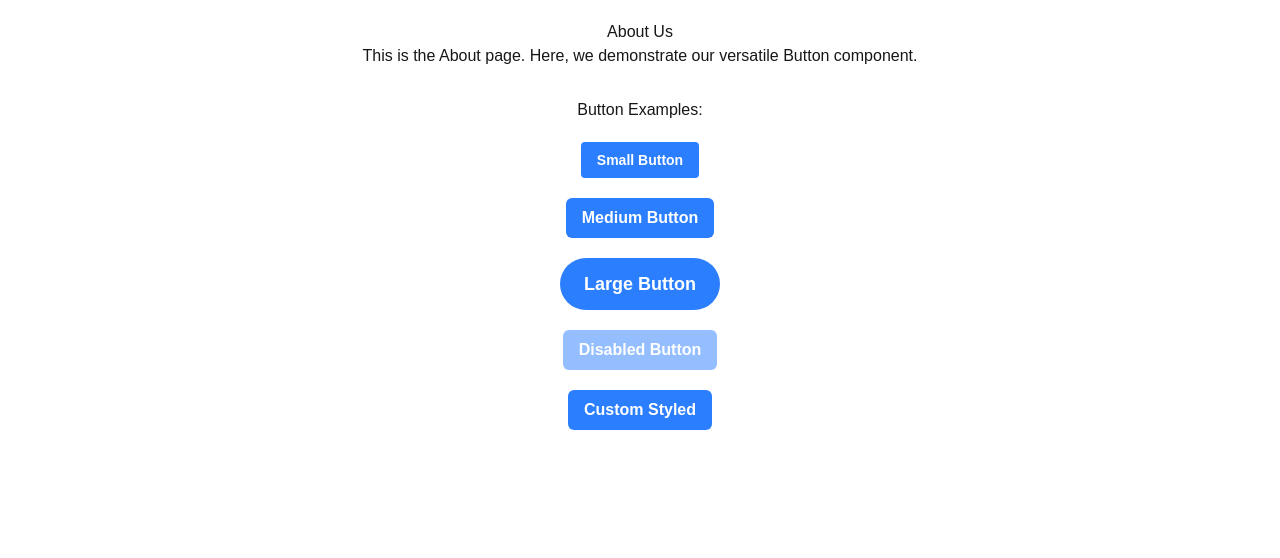
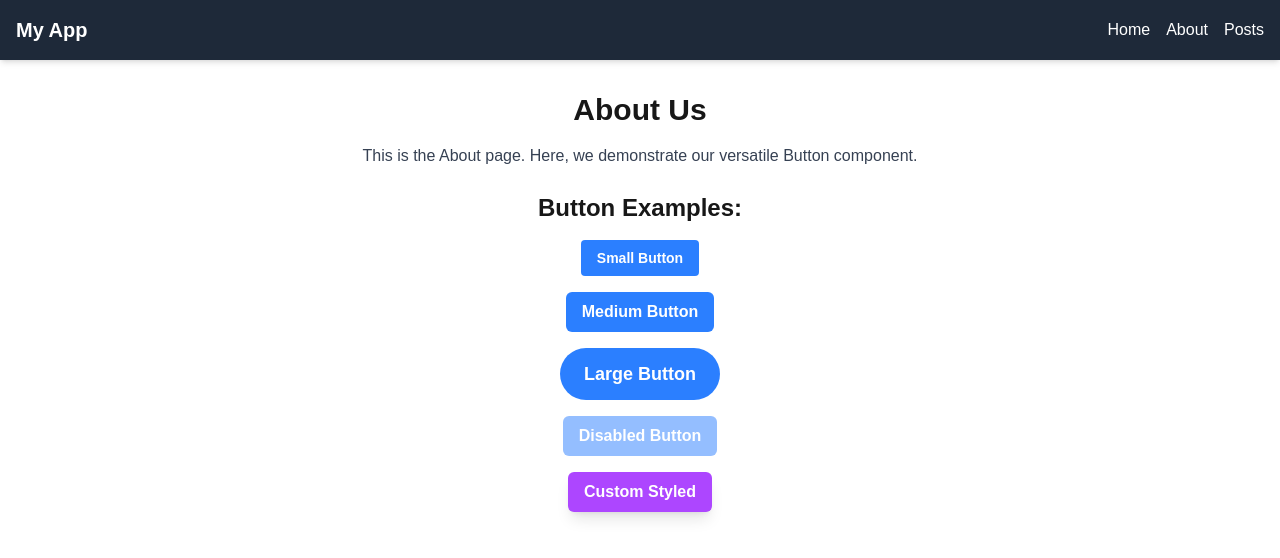
Before and after one commit to mojet66/alx-project-0x02-setup, a Next.js app in the folder alx-project-0x02/: page /about in a window 1280 px wide. Shown: the top 558 px of the page. Built offline with nearby package versions, Linux system fonts and the light colour scheme.

Commit message:
Implement a PostCard Component

```diff
--- a/alx-project-0x02/components/layout/Header.tsx
+++ b/alx-project-0x02/components/layout/Header.tsx
@@ -1,16 +1,43 @@
 import Link from "next/link";
 import React from "react";
 
-const Header = () => {
+// const Header = () => {
+//   return (
+//     <header>
+//       <nav>
+//         <ul>
+//           <li>
+//             <Link href="/home">Home</Link>
+//           </li>
+//           <li>
+//             <Link href="/about">About</Link>
+//           </li>
+//         </ul>
+//       </nav>
+//     </header>
+//   );
+// };
+
+const Header: React.FC = () => {
   return (
-    <header>
-      <nav>
-        <ul>
+    <header className="bg-gray-800 shadow-md p-4 text-white">
+      <nav className="flex justify-between items-center mx-auto container">
+        <div className="font-bold text-xl">My App</div>
+        <ul className="flex space-x-4">
           <li>
-            <Link href="/home">Home</Link>
+            <Link href="/home" className="hover:text-gray-300">
+              Home
+            </Link>
           </li>
           <li>
-            <Link href="/about">About</Link>
+            <Link href="/about" className="hover:text-gray-300">
+              About
+            </Link>
+          </li>
+          <li>
+            <Link href="/posts" className="hover:text-gray-300">
+              Posts
+            </Link>
           </li>
         </ul>
       </nav>
--- a/alx-project-0x02/pages/about.tsx
+++ b/alx-project-0x02/pages/about.tsx
@@ -1,5 +1,6 @@
 import React from "react";
-import Button from "@/components/common/Button"; // Adjust the path if necessary
+import Button from "@/components/common/Button";
+import Header from "@/components/layout/Header";
 
 const AboutPage: React.FC = () => {
   const handleButtonClick = (buttonName: string) => {
@@ -7,24 +8,18 @@ const AboutPage: React.FC = () => {
   };
 
   return (
-    <div style={{ padding: "20px", textAlign: "center" }}>
-      <h1>About Us</h1>
-      <p>
+    <div>
+      <Header /> {/* Use the Header component here */}
+      <main className="mx-auto mt-4 p-4 text-center container">
+        <h1 className="mb-4 font-bold text-3xl">About Us</h1>
+        <p className="mb-6 text-gray-700">
           This is the About page. Here, we demonstrate our versatile Button
           component.
         </p>
 
-      <div
-        style={{
-          marginTop: "30px",
-          display: "flex",
-          flexDirection: "column",
-          gap: "20px",
-          alignItems: "center",
-        }}
-      >
-        <h2>Button Examples:</h2>
+        <h2 className="mb-4 font-semibold text-2xl">Button Examples:</h2>
 
+        <div className="flex flex-col items-center gap-4">
           {/* Small, rounded-sm Button */}
           <Button
             size="small"
@@ -57,29 +52,18 @@ const AboutPage: React.FC = () => {
             Disabled Button
           </Button>
 
-        {/* Example with custom class */}
+          {/* Example with custom class (Tailwind class added to demonstration) */}
           <Button
             size="medium"
             shape="rounded-md"
-          className="my-custom-button-style" // You'd define this in your global CSS
+            className="bg-purple-500 hover:bg-purple-600 shadow-lg" // Example custom Tailwind classes
             onClick={() => handleButtonClick("Custom Styled")}
           >
             Custom Styled
           </Button>
         </div>
-
-      <style jsx>{`
-        /* This is an example of how you might define custom styles if not using a framework */
-        .my-custom-button-style {
-          background-color: #ff5733; /* A different color */
-          box-shadow: 2px 2px 5px rgba(0, 0, 0, 0.2);
-        }
-        .my-custom-button-style:hover {
-          background-color: #e64a2d;
-        }
-      `}</style>
+      </main>
     </div>
   );
 };
-
 export default AboutPage;
--- a/alx-project-0x02/pages/home.tsx
+++ b/alx-project-0x02/pages/home.tsx
@@ -2,41 +2,41 @@ import Header from "@/components/layout/Header";
 import Card from "@/components/common/Card";
 import React from "react";
 import { v4 as uuidv4 } from "uuid"; // For generating unique IDs for posts
-import PostModal from "../components/common/PostModal";
-import { Post } from "../interfaces"; // Import the Post interface
+import PostModal from "@/components/common/PostModal";
+import { Post } from "@/interfaces"; // Import the Post interface
 
-const Homepage = () => {
-  return (
-    <div>
-      <Header />
-      <div>
-        <h1>This is the heading to my homepage</h1>
-      </div>
-      <div>
-        <Card
-          title="First Card"
-          content="This is the content of the first card. It contains some interesting information."
-        />
-        <Card
-          title="Second Card"
-          content="Here's some crucial content for the second card. Pay close attention to this!"
-        />
+// const Homepage = () => {
+//   return (
+//     <div>
+//       <Header />
+//       <div>
+//         <h1>This is the heading to my homepage</h1>
+//       </div>
+//       <div>
+//         <Card
+//           title="First Card"
+//           content="This is the content of the first card. It contains some interesting information."
+//         />
+//         <Card
+//           title="Second Card"
+//           content="Here's some crucial content for the second card. Pay close attention to this!"
+//         />
 
-        <Card
-          title="Third Card: Fun Facts"
-          content="Did you know that the average person walks the equivalent of three times around the world in a lifetime?"
-        />
+//         <Card
+//           title="Third Card: Fun Facts"
+//           content="Did you know that the average person walks the equivalent of three times around the world in a lifetime?"
+//         />
 
-        <Card
-          title="Fourth Card: Project Update"
-          content="The project is progressing well and is on track for its scheduled release."
-        />
-      </div>
-    </div>
-  );
-};
+//         <Card
+//           title="Fourth Card: Project Update"
+//           content="The project is progressing well and is on track for its scheduled release."
+//         />
+//       </div>
+//     </div>
+//   );
+// };
 
-const HomePage: React.FC = () => {
+const Homepage: React.FC = () => {
   const [isModalOpen, setIsModalOpen] = useState(false);
   const [posts, setPosts] = useState<Post[]>([
     {
@@ -83,24 +83,18 @@ const HomePage: React.FC = () => {
 
   return (
     <div>
-      <h1>Welcome to the Home Page!</h1>
+      <Header />
+      <main className="mx-auto mt-4 p-4 container">
+        <h1 className="mb-4 font-bold text-3xl">Welcome to the Home Page!</h1>
 
         <button
           onClick={handleOpenModal}
-        style={{
-          padding: "10px 20px",
-          backgroundColor: "#28a745",
-          color: "white",
-          border: "none",
-          borderRadius: "4px",
-          cursor: "pointer",
-          marginBottom: "20px",
-        }}
+          className="bg-green-500 hover:bg-green-600 mb-6 px-5 py-2 rounded-md focus:outline-none focus:ring-2 focus:ring-green-500 focus:ring-offset-2 text-white"
         >
           Add New Post
         </button>
 
-      <div style={{ display: "flex", flexWrap: "wrap" }}>
+        <div className="flex flex-wrap gap-4">
           {posts.map((post) => (
             <Card key={post.id} title={post.title} content={post.content} />
           ))}
@@ -111,8 +105,8 @@ const HomePage: React.FC = () => {
           onClose={handleCloseModal}
           onSubmit={handleAddPost}
         />
+      </main>
     </div>
   );
 };
-
 export default Homepage;
--- /dev/null
+++ b/alx-project-0x02/pages/posts.tsx
@@ -0,0 +1,23 @@
+import React from "react";
+import Header from "@/components/layout/Header";
+
+const PostsPage: React.FC = () => {
+  return (
+    <div>
+      <Header />
+      <main className="mx-auto mt-4 p-4 container">
+        <h1 className="mb-4 font-bold text-3xl">Our Posts</h1>
+        <p className="text-gray-700">
+          This page will display a list of all posts.
+        </p>
+        <ul className="mt-4 pl-5 text-gray-600 list-disc">
+          <li>Post 1: An Introduction to React</li>
+          <li>Post 2: Understanding State Management</li>
+          <li>Post 3: Styling with Tailwind CSS</li>
+        </ul>
+      </main>
+    </div>
+  );
+};
+
+export default PostsPage;
```
Lines whose indentation alone changed are shown as unchanged.
